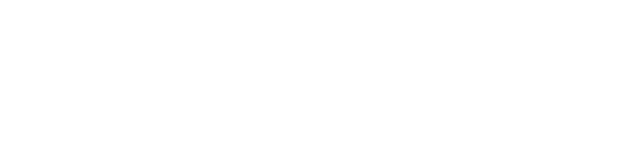
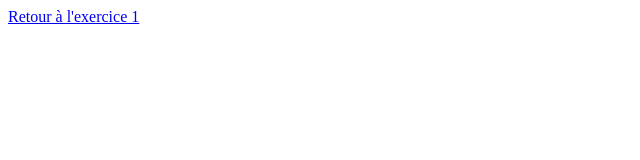
Before and after one commit to SpringFsm/TP02-WebAR, a plain HTML site: page index2-3.html in a window 1280 px wide. Shown: the whole page, without its empty margins (0-640 px from the left). Drawn offline with Linux system fonts and the light colour scheme.

Commit message:
footer à index2-3

```diff
--- a/index2-3.html
+++ b/index2-3.html
@@ -64,5 +64,9 @@
             });
         });
     </script>
+
+    <footer>
+        <a href="index1.html">Retour à l'exercice 1</a>
+    </footer>
 </body>
 </html>
```
